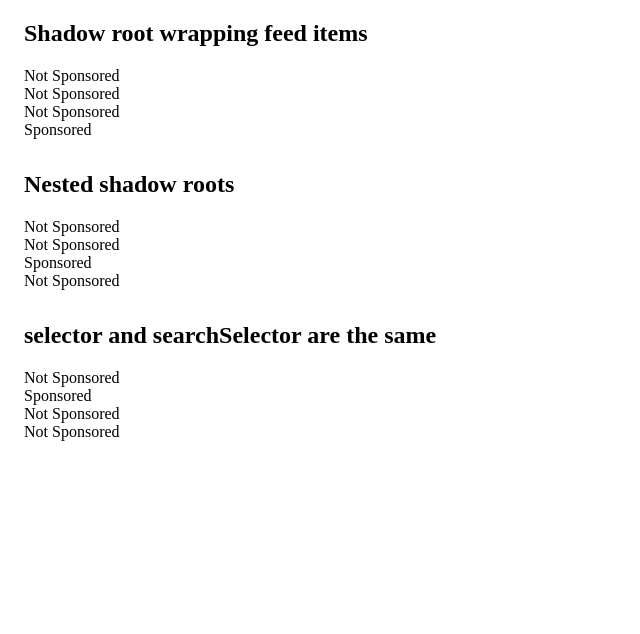
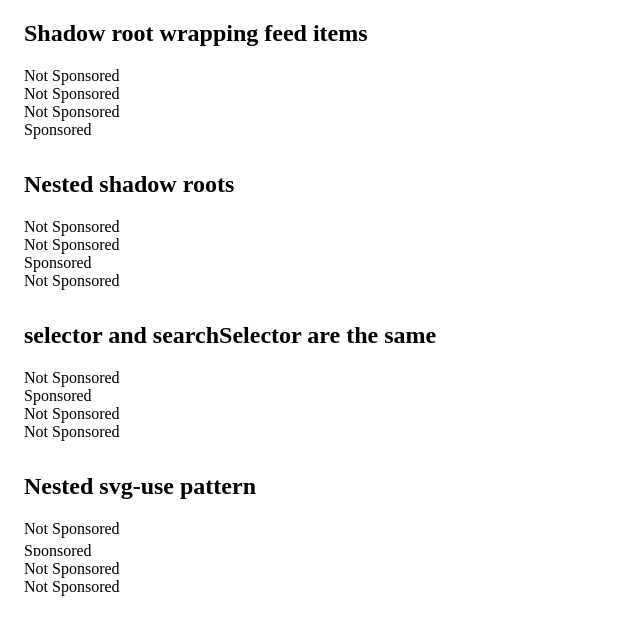
Before and after one commit to ilariaschinina/my-playground, a website: page dist/index.html in a window 1280 px wide. Shown: the whole page, without its empty margins (0-640 px from the left). Drawn offline with Linux system fonts and the light colour scheme.

Commit message:
Adding svg-use pattern

```diff
--- a/dist/index.html
+++ b/dist/index.html
@@ -12,16 +12,28 @@
     </style>
 </head>
 <body>
-
+<svg style="display: none;"><text id="SvgT11" y="18" style="fill: currentcolor; font-size: 16px; overflow: visible;">Sponsored</text></svg>
+<svg style="display: none;"><use id="SvgT1" href="#SvgT11"></use></svg>
 <section id="section1"></section>
 <section id="section2"></section>
 <section id="section3"></section>
+<section id="section4">
+    <h2>Nested svg-use pattern</h2>
+    <div>Not Sponsored</div>
+    <div>
+        <svg height="18">
+            <use href="#SvgT1"></use>
+        </svg>
+    </div>
+    <div>Not Sponsored</div>
+    <div>Not Sponsored</div>
+</section>
 
 <script>
-
     const section1 = document.getElementById('section1');
     const section2 = document.getElementById('section2');
     const section3 = document.getElementById('section3');
+    const section4 = document.getElementById('section4');
 
     const feedItems = document.querySelectorAll('#section2 .feed-item');
 
@@ -84,8 +96,15 @@
     createFeedItem3('Sponsored');
     createFeedItem3('Not Sponsored');
     createFeedItem3('Not Sponsored');
-
 </script>
 
 </body>
 </html>
+
+<!--
+
+localhost#$#debug; hide-if-contains /^Sponsored/ '#section3^sh div.feed-item'
+localhost#$#debug; hide-if-contains /^Sponsored/ '#section2^sh div.feed-item' '#section2^sh div ^sh .childSelector'
+localhost#$#debug; hide-if-contains /^Sponsored/ '#section1^sh div.feed-item' '#section1^sh div .childSelector'
+
+-->
```
